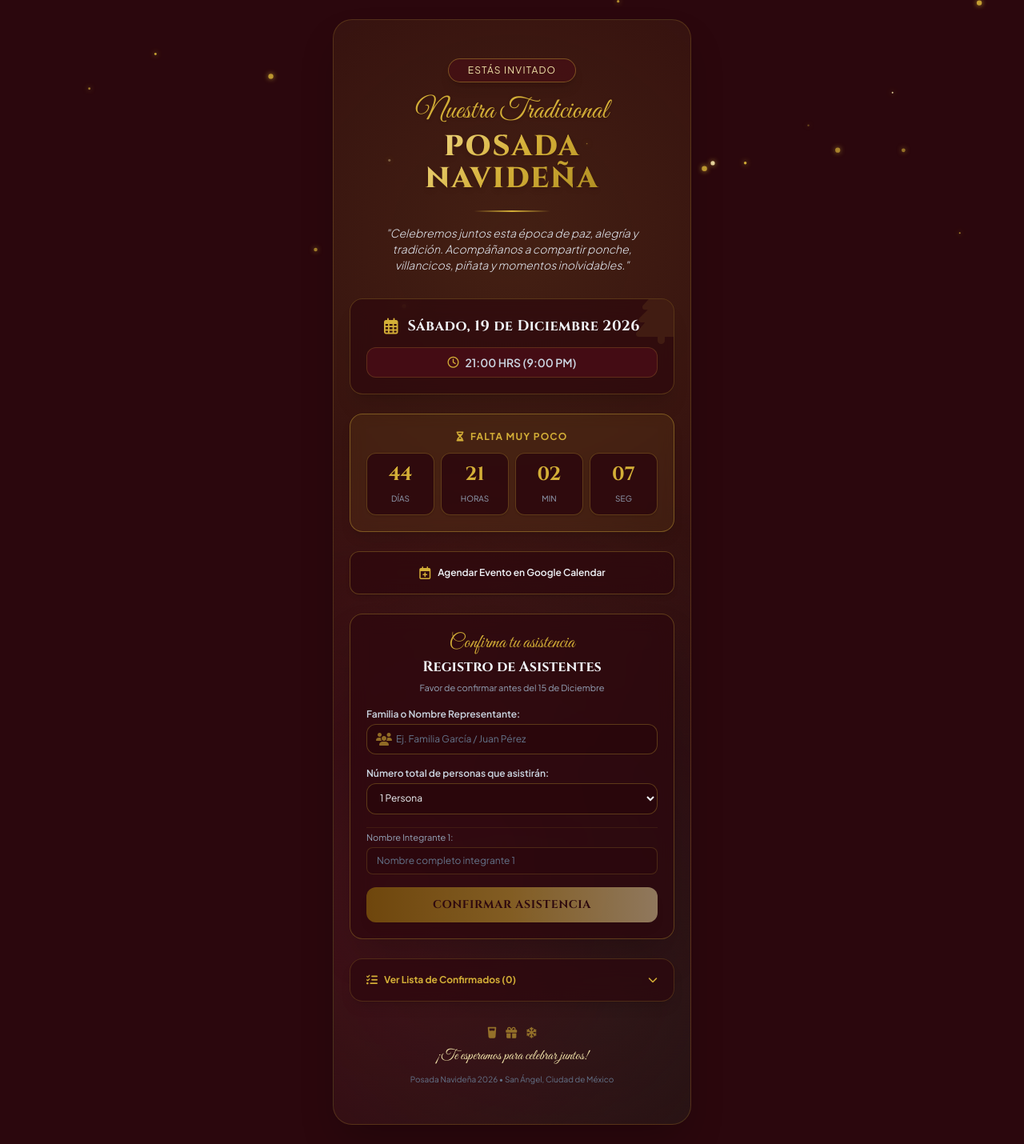
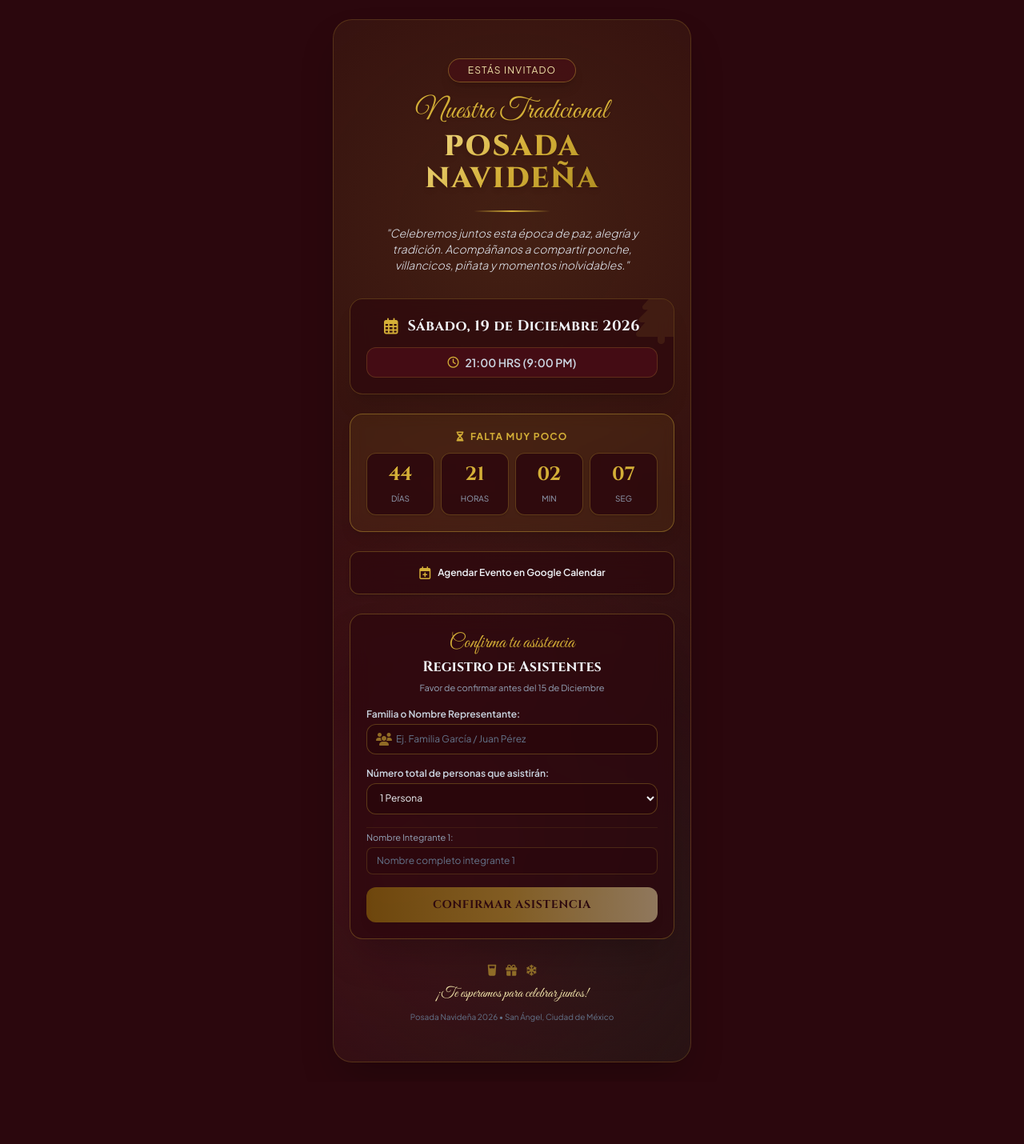
Before and after one commit to ul238259-beep/invitacion-posada-2026, a Flask app: page / in a window 1280 px wide. Shown: the whole page at 80% size. After the commit the page ends 1328 px from the top, so only its background shows below. Run offline with Flask 3, Linux system fonts and the light colour scheme; some libraries are stand-ins or nearby versions.

Commit message:
Add files via upload

```diff
--- a/templates/index.html
+++ b/templates/index.html
@@ -226,28 +226,6 @@
         <!-- Notification Message Box -->
         <div id="rsvp-message" class="hidden mt-4 p-3 rounded-xl text-xs text-center border"></div>
       </div>
-
-      <!-- BOTÓN / ACORDEÓN PARA MOSTRAR ASISTENTES CONFIRMADAS -->
-      <div class="glass-card rounded-2xl overflow-hidden shadow-lg border border-gold/20">
-        <button id="toggle-attendees" class="w-full px-5 py-4 flex items-center justify-between text-left text-xs font-bold text-gold hover:bg-gold/5 transition-colors">
-          <span class="flex items-center gap-2">
-            <i class="fa-solid fa-list-check text-sm"></i>
-            <span>Ver Lista de Confirmados (<span id="total-guests-count">0</span>)</span>
-          </span>
-          <i id="chevron-icon" class="fa-solid fa-chevron-down transition-transform duration-300"></i>
-        </button>
-
-        <!-- Lista Desplegable -->
-        <div id="attendees-list-container" class="hidden px-5 pb-5 pt-1 space-y-3 border-t border-gold/10 max-h-60 overflow-y-auto">
-          <div id="attendees-empty" class="text-center text-slate-400 text-xs py-3 italic">
-            Aún no hay asistentes registrados. ¡Sé el primero!
-          </div>
-          <div id="attendees-list" class="space-y-2">
-            <!-- Dynamic confirmation items -->
-          </div>
-        </div>
-      </div>
-
     </section>
 
     <!-- FOOTER FESTIVO -->
```
